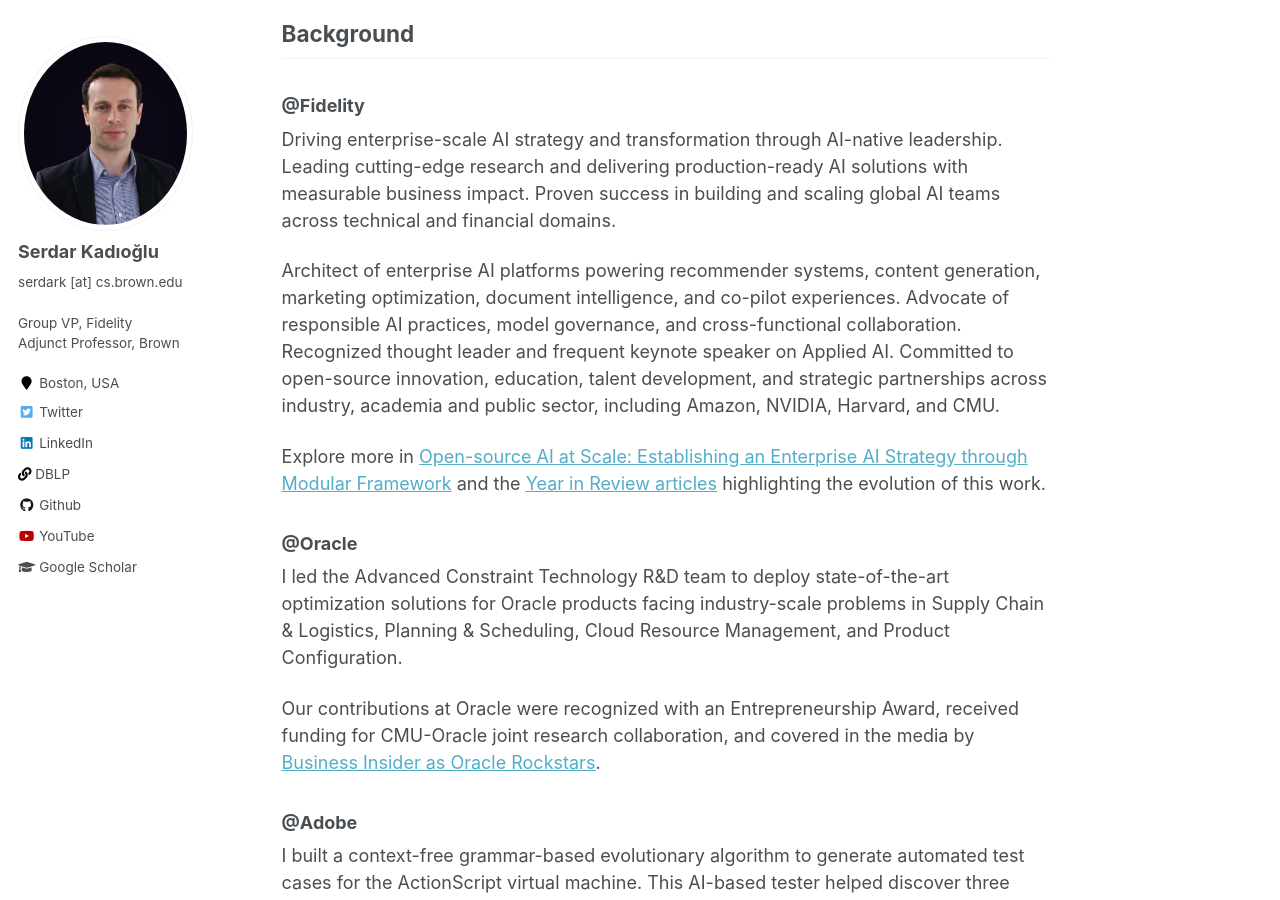
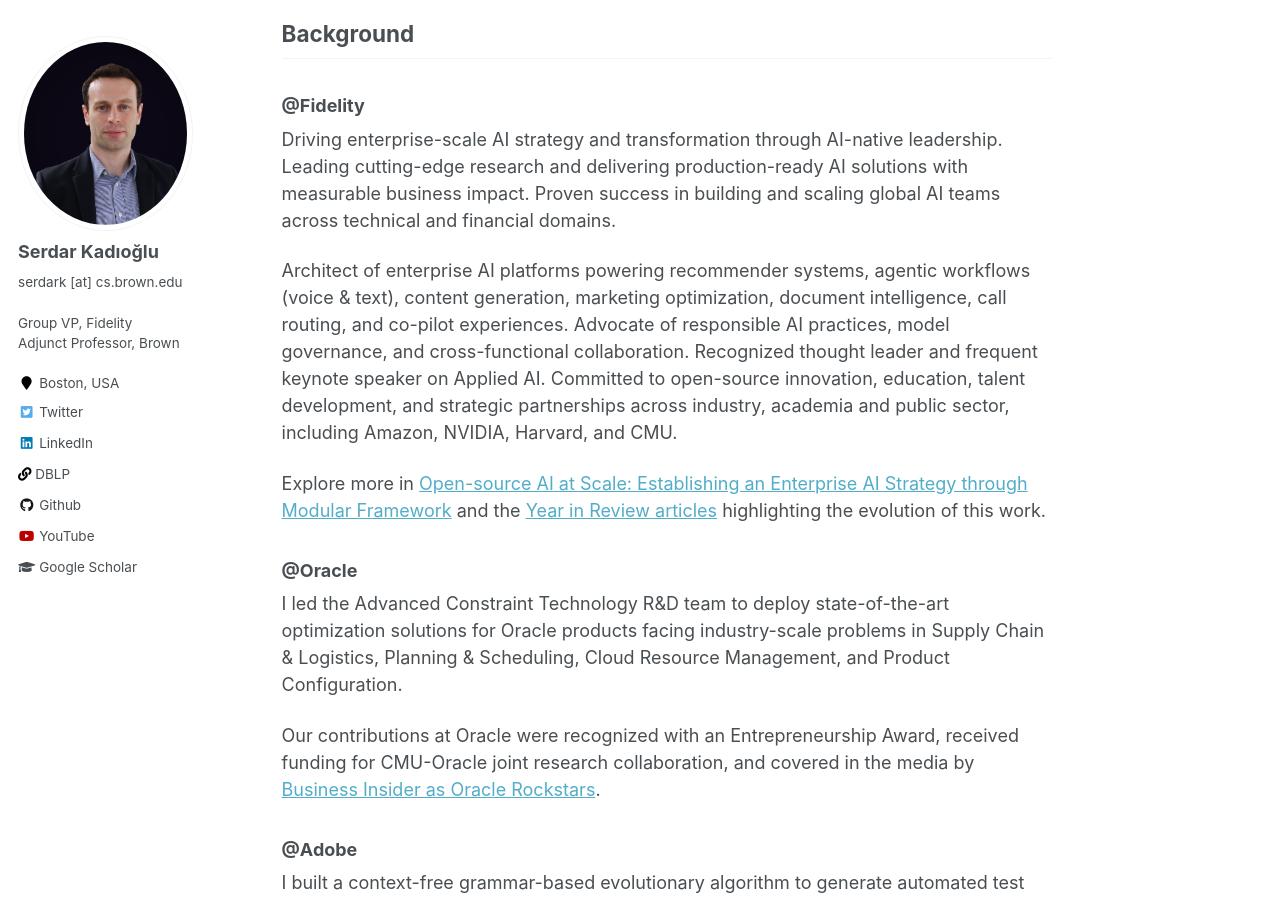
Before and after one commit to skadio/skadio.github.io, a Jekyll site: the page built from _pages/about.md, in a window 1280 px wide and 900 px high, scrolled down 529 px. Built offline with Jekyll 4.4.1, drawn with Linux system fonts in a browser that asks for light colours.

Commit message:
Revise content and formatting in about.md
Updated the About page with new content and formatting.

```diff
--- a/_pages/about.md
+++ b/_pages/about.md
@@ -24,8 +24,7 @@ In parallel with my industry role, I serve in the (senior) [programme committee]
 
 Driving enterprise-scale AI strategy and transformation through AI-native leadership. Leading cutting-edge research and delivering production-ready AI solutions with measurable business impact. Proven success in building and scaling global AI teams across technical and financial domains.
 
-Architect of enterprise AI platforms powering recommender systems, content generation, marketing optimization, document intelligence, and co-pilot experiences. Advocate of responsible AI practices, model governance, and cross-functional collaboration.
-Recognized thought leader and frequent keynote speaker on Applied AI. Committed to open-source innovation, education, talent development, and strategic partnerships across industry, academia and public sector, including Amazon, NVIDIA, Harvard, and CMU.
+Architect of enterprise AI platforms powering recommender systems, agentic workflows (voice & text), content generation, marketing optimization, document intelligence, call routing, and co-pilot experiences. Advocate of responsible AI practices, model governance, and cross-functional collaboration. Recognized thought leader and frequent keynote speaker on Applied AI. Committed to open-source innovation, education, talent development, and strategic partnerships across industry, academia and public sector, including Amazon, NVIDIA, Harvard, and CMU.
 
 Explore more in [Open-source AI at Scale: Establishing an Enterprise AI Strategy through Modular Framework](https://onlinelibrary.wiley.com/doi/epdf/10.1002/aaai.70032) and the [Year in Review articles](https://www.linkedin.com/in/serdark/recent-activity/articles) highlighting the evolution of this work.
 
```
